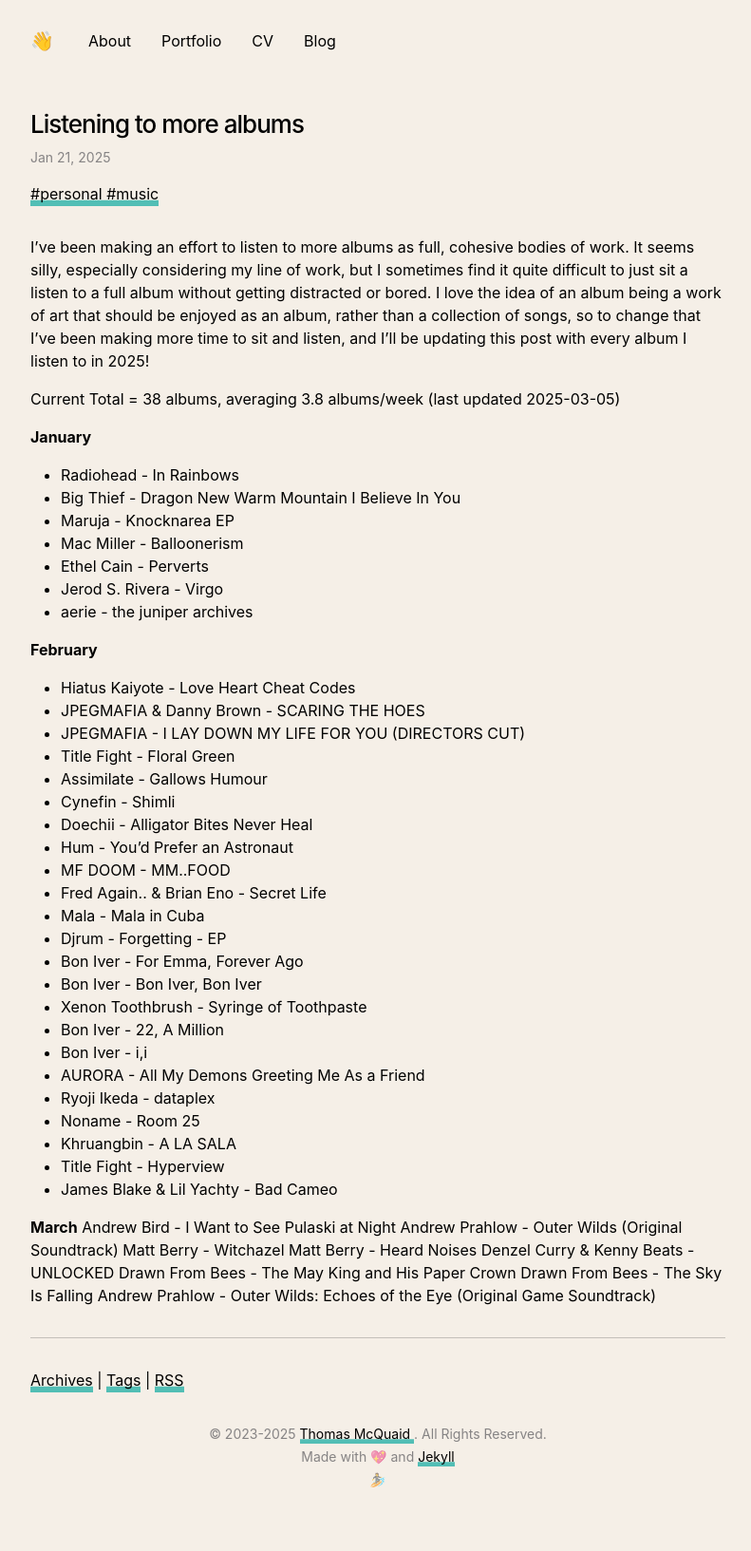
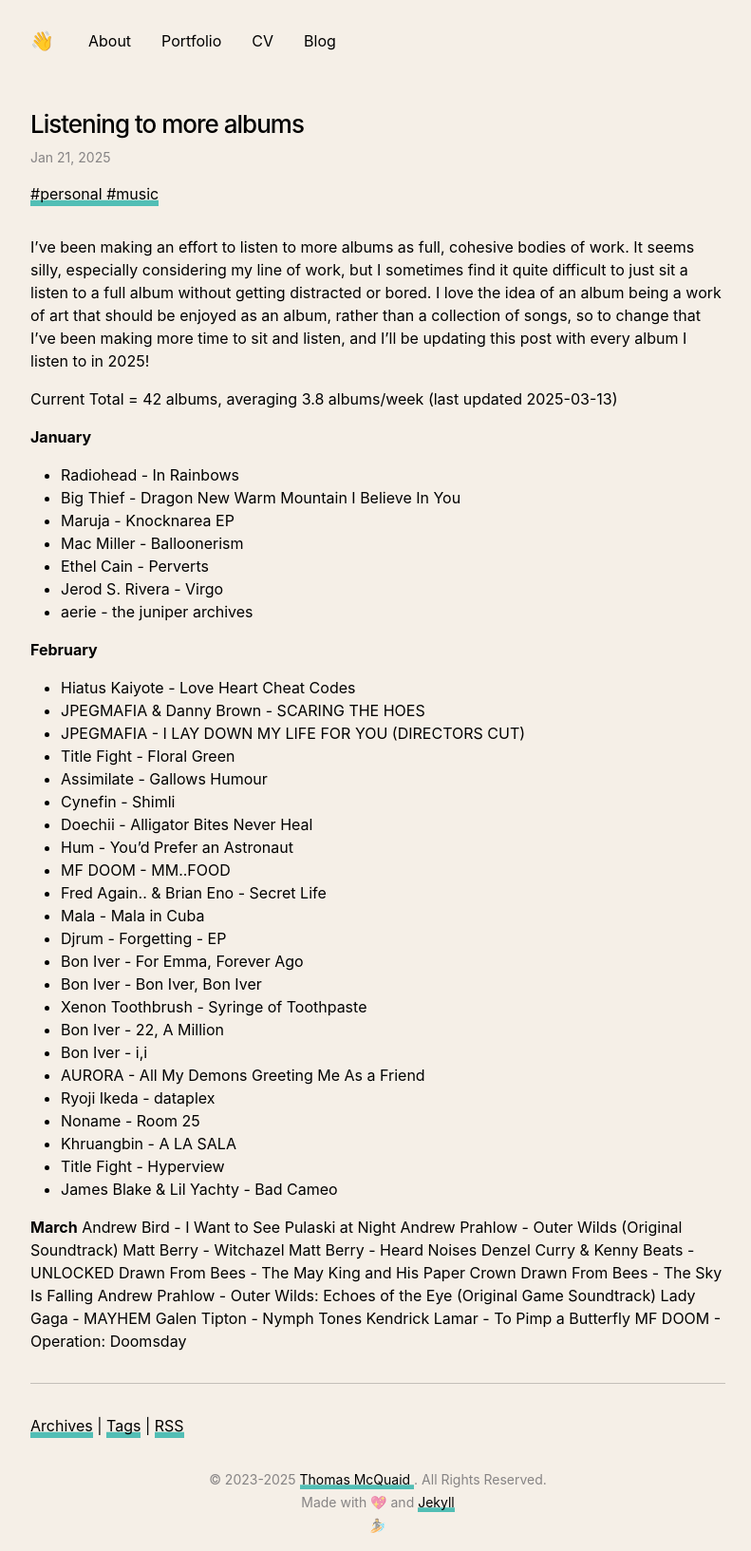
Before and after one commit to thomasmcquaidee/thomasmcquaidee.github.io, a Jekyll site: the page built from _posts/2025-01-21-listening-to-more-albums.md, in a window 1280 px wide. Shown: the whole page at 95% size, without its empty margins (242-1033 px from the left). Built offline with Jekyll 4.4.1, drawn with Linux system fonts in a browser that asks for light colours; before the commit the page ends 1585 px from its top, so only the background shows below that.

Commit message:
Update 2025-01-21-listening-to-more-albums.md

```diff
--- a/_posts/2025-01-21-listening-to-more-albums.md
+++ b/_posts/2025-01-21-listening-to-more-albums.md
@@ -9,7 +9,7 @@
 
 I've been making an effort to listen to more albums as full, cohesive bodies of work. It seems silly, especially considering my line of work, but I sometimes find it quite difficult to just sit a listen to a full album without getting distracted or bored. I love the idea of an album being a work of art that should be enjoyed as an album, rather than a collection of songs, so to change that I've been making more time to sit and listen, and I'll be updating this post with every album I listen to in 2025!
 
-Current Total = 38 albums, averaging 3.8 albums/week (last updated 2025-03-05)
+Current Total = 42 albums, averaging 3.8 albums/week (last updated 2025-03-13)
 
 
 **January**
@@ -55,3 +55,7 @@
 Drawn From Bees - The May King and His Paper Crown
 Drawn From Bees - The Sky Is Falling
 Andrew Prahlow - Outer Wilds: Echoes of the Eye (Original Game Soundtrack)
+Lady Gaga - MAYHEM
+Galen Tipton - Nymph Tones
+Kendrick Lamar - To Pimp a Butterfly
+MF DOOM - Operation: Doomsday
```
